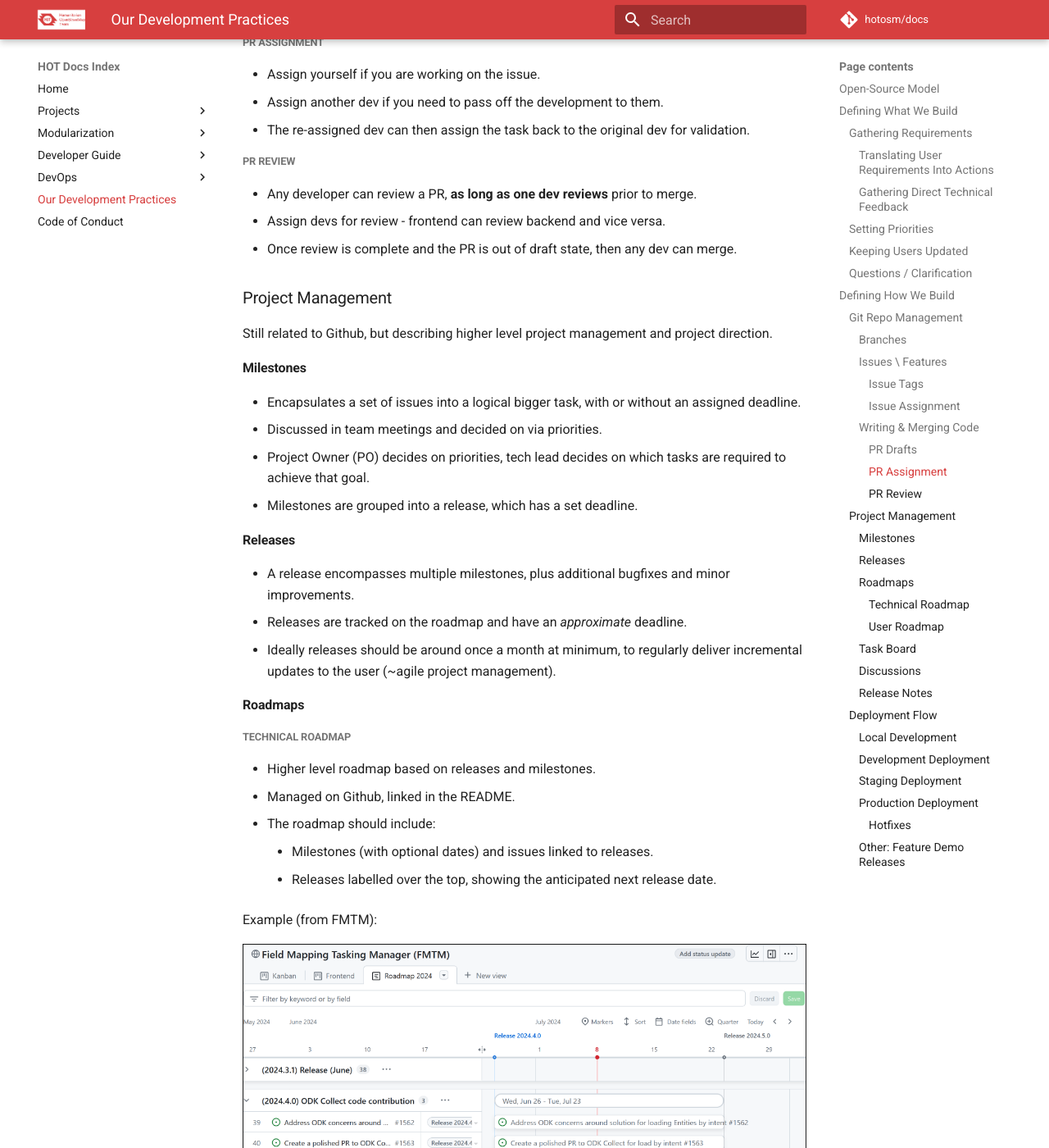
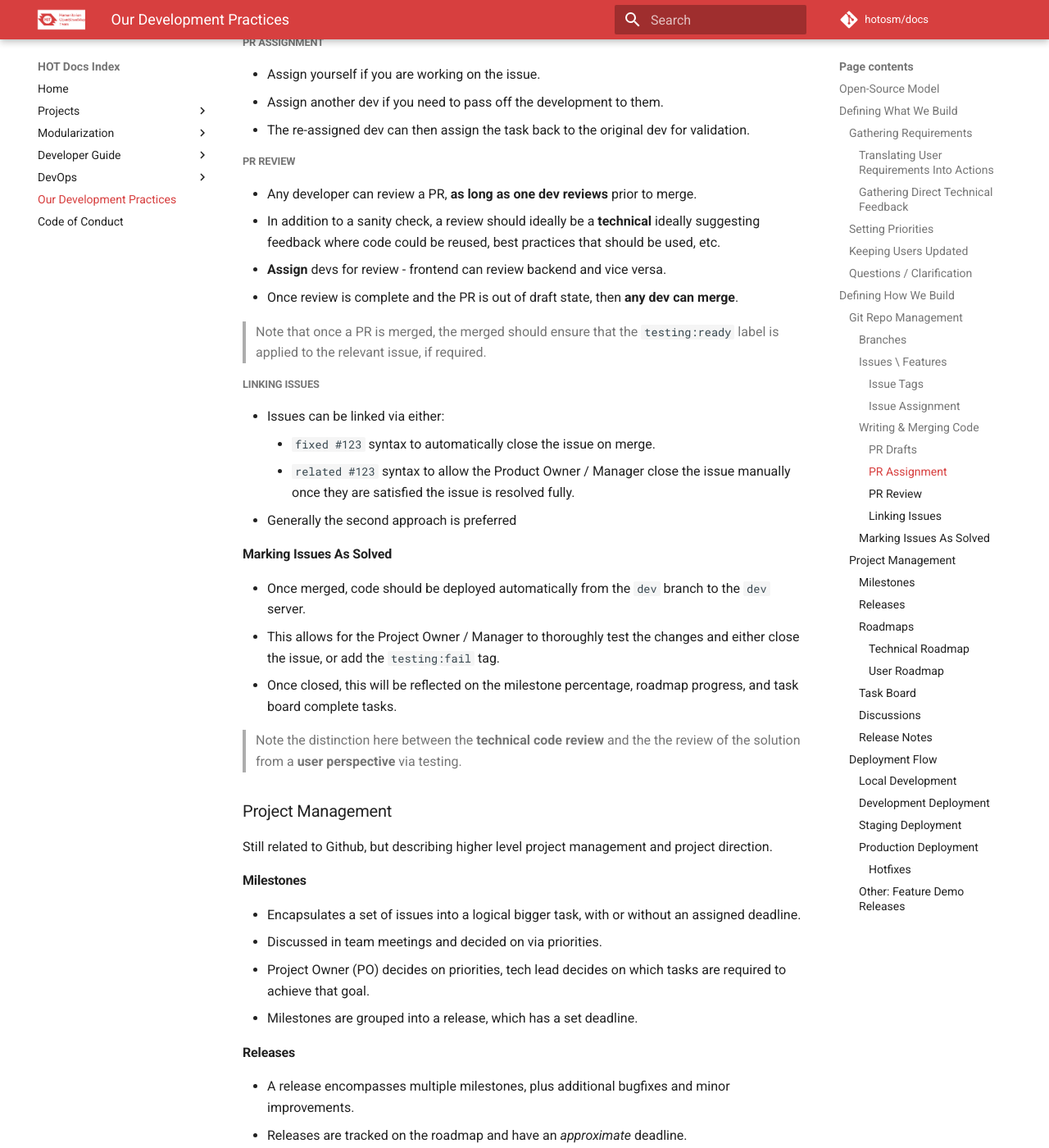
Before and after one commit to hotosm/docs, an MkDocs documentation site: the page built from docs/dev-practices.md, in a window 1280 px wide and 1400 px high, scrolled down 4439 px. Shown: the whole window at 82% size. Built offline with MkDocs 1.6.1 and Material for MkDocs 9.7.7, drawn with Linux system fonts in a browser that asks for light colours; comment, search, counter and statistics services are not loaded; some of the changed text lies outside the part shown.

Commit message:
docs: extra info in dev practices on when tasks are complete etc

```diff
--- a/docs/dev-practices.md
+++ b/docs/dev-practices.md
@@ -183,9 +183,35 @@
 
 - Any developer can review a PR, **as long as one dev reviews** prior to
   merge.
-- Assign devs for review - frontend can review backend and vice versa.
-- Once review is complete and the PR is out of draft state, then any dev can
-  merge.
+- In addition to a sanity check, a review should ideally be a **technical**
+  ideally suggesting feedback where code could be reused, best practices that
+  should be used, etc.
+- **Assign** devs for review - frontend can review backend and vice versa.
+- Once review is complete and the PR is out of draft state, then **any dev can
+  merge**.
+
+> Note that once a PR is merged, the merged should ensure that the
+> `testing:ready` label is applied to the relevant issue, if required.
+
+##### Linking Issues
+
+- Issues can be linked via either:
+  - `fixed #123` syntax to automatically close the issue on merge.
+  - `related #123` syntax to allow the Product Owner / Manager close the issue
+    manually once they are satisfied the issue is resolved fully.
+- Generally the second approach is preferred
+
+#### Marking Issues As Solved
+
+- Once merged, code should be deployed automatically from the `dev` branch
+  to the `dev` server.
+- This allows for the Project Owner / Manager to thoroughly test the changes
+  and either close the issue, or add the `testing:fail` tag.
+- Once closed, this will be reflected on the milestone percentage, roadmap
+  progress, and task board complete tasks.
+
+> Note the distinction here between the **technical code review** and the
+> the review of the solution from a **user perspective** via testing.
 
 ### Project Management
 
@@ -248,6 +274,7 @@
   - Issues assigned to a dev are moved to 'In Progress'.
   - Issues labelled with `QA Ready` are moved to 'Review'.
   - Issues completed should be moved to 'Complete'.
+- By automating this processes, the developer does not have duplicated work.
 - Ideally we can keep track of which developer is working on
   what task.
 - This becomes especially important when we also have outside collaborators.
```
